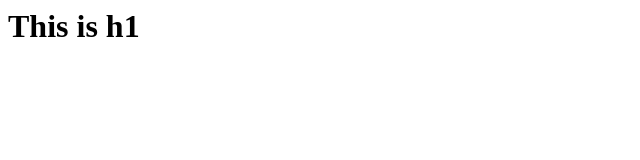
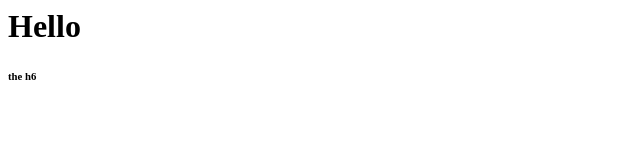
Before and after one commit to ilevingh/git-sample, a plain HTML site: page index.html in a window 1280 px wide. Shown: the whole page, without its empty margins (0-640 px from the left). Drawn offline with Linux system fonts and the light colour scheme.

Commit message:
The h6 header was added

```diff
--- a/index.html
+++ b/index.html
@@ -1 +1,2 @@
-<h1>This is h1</h1>
+<h1>Hello</h1>
+<h6>the h6</h6>
```
